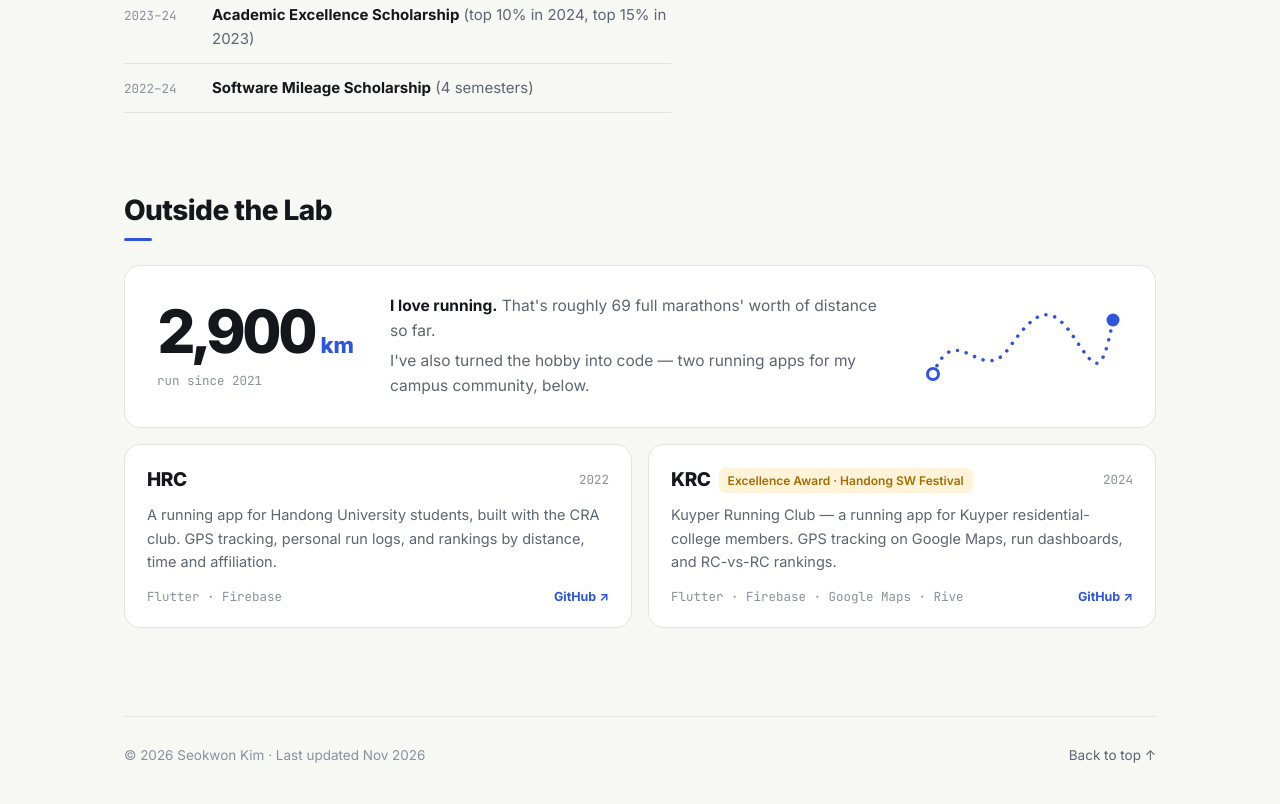
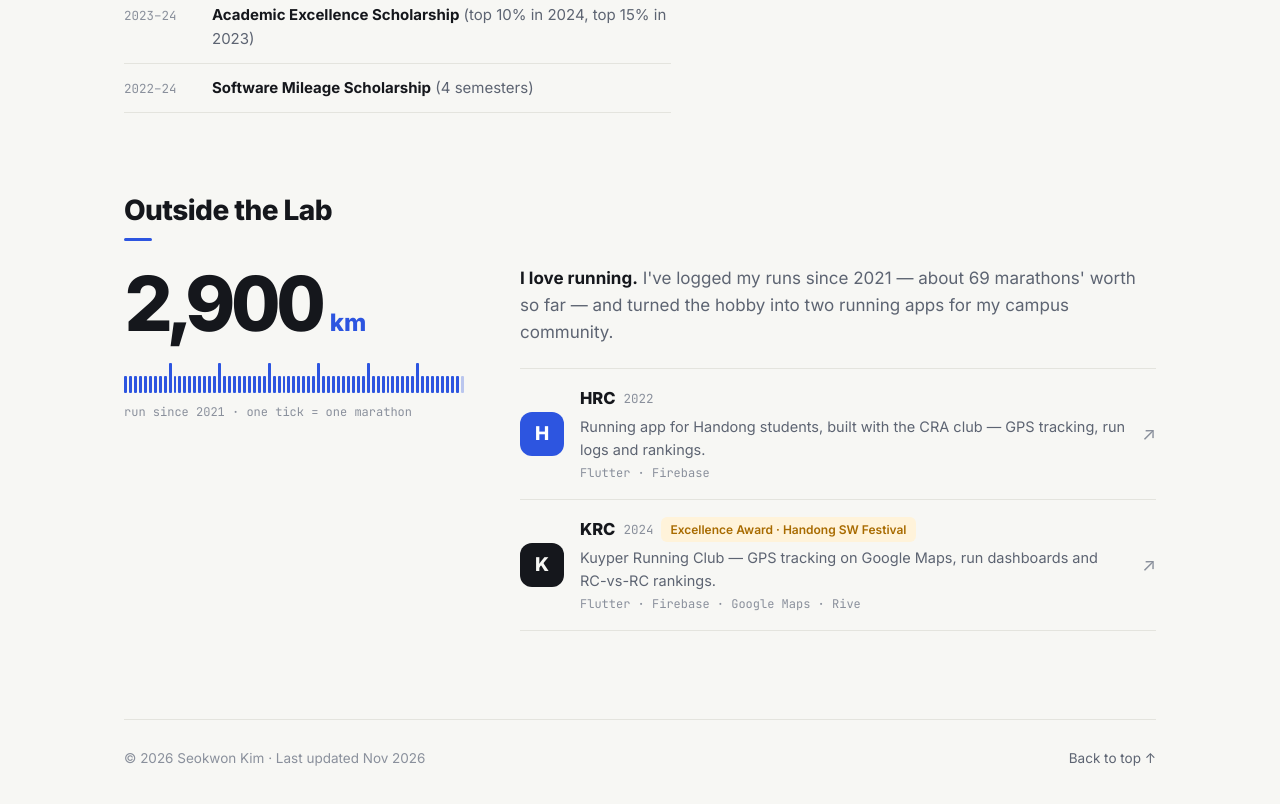
Before and after one commit to isaccKim/isaccKim.github.io, a plain HTML site: page index.html in a window 1280 px wide. Shown: the part 3911-4715 px from the top of the page. Drawn offline with Linux system fonts and the light colour scheme.

Commit message:
Add awards, PSSH collaboration, running section and apps, ARNAI press

```diff
--- a/assets/css/style.css
+++ b/assets/css/style.css
@@ -337,34 +337,41 @@ h2::after {
 .skill-label { font-size: 14px; font-weight: 600; }
 
 /* ---------- Outside the lab ---------- */
-.run-card {
-  display: grid; grid-template-columns: auto 1fr 200px; gap: 36px; align-items: center;
-  background: var(--surface); border: 1px solid var(--line); border-radius: var(--radius);
-  padding: 28px 32px;
+.run { display: grid; grid-template-columns: 340px 1fr; gap: 56px; align-items: start; }
+.run-num { margin: 0; display: flex; align-items: baseline; gap: 8px; line-height: 1; }
+.count { font-size: 76px; font-weight: 800; letter-spacing: -.05em; font-variant-numeric: tabular-nums; }
+.unit { font-size: 24px; font-weight: 750; color: var(--accent); }
+.ticks { display: flex; align-items: flex-end; gap: 2px; height: 30px; margin-top: 22px; }
+.ticks i { flex: 1 1 0; min-width: 2px; height: 55%; background: var(--accent); border-radius: 1px; transform-origin: bottom; }
+.ticks i.major { height: 100%; }
+.ticks i.part { opacity: .3; }
+.ticks.anim i { transform: scaleY(0); }
+.ticks.anim.go i { transform: scaleY(1); transition: transform .45s cubic-bezier(.2, .7, .2, 1); transition-delay: calc(var(--i) * 12ms); }
+.run-caption { margin: 10px 0 0; font-family: var(--mono); font-size: 12px; color: var(--faint); }
+
+.run-lead { margin: 0 0 22px; font-size: 17px; color: var(--muted); max-width: 58ch; }
+.run-lead b { color: var(--text); font-weight: 650; }
+.apps { list-style: none; margin: 0; padding: 0; border-top: 1px solid var(--line); }
+.apps li { border-bottom: 1px solid var(--line); }
+.app {
+  display: grid; grid-template-columns: 44px 1fr auto; gap: 16px; align-items: center;
+  padding: 16px 10px; margin: 0 -10px; border-radius: 12px; color: var(--text);
+  transition: background-color .15s;
 }
-.run-num { margin: 0; display: flex; align-items: baseline; gap: 6px; line-height: 1; }
-.count { font-size: 60px; font-weight: 800; letter-spacing: -.045em; font-variant-numeric: tabular-nums; }
-.unit { font-size: 22px; font-weight: 750; color: var(--accent); }
-.run-since { margin: 10px 0 0; font-family: var(--mono); font-size: 12.5px; color: var(--faint); }
-.run-text p { margin: 0; color: var(--muted); font-size: 15.5px; }
-.run-text p + p { margin-top: 6px; }
-.run-text b { color: var(--text); font-weight: 650; }
-.run-route { width: 100%; height: auto; color: var(--accent); }
-
-.apps { display: grid; grid-template-columns: 1fr 1fr; gap: 16px; margin-top: 16px; }
-.app {
-  display: flex; flex-direction: column; gap: 8px;
-  background: var(--surface); border: 1px solid var(--line); border-radius: var(--radius);
-  padding: 20px 22px; color: var(--text); transition: border-color .2s, box-shadow .2s;
+.app:hover { text-decoration: none; background: var(--surface); }
+.app-icon {
+  width: 44px; height: 44px; border-radius: 12px; display: grid; place-items: center;
+  background: var(--accent); color: var(--accent-ink); font-weight: 800; font-size: 19px;
 }
-.app:hover { text-decoration: none; border-color: color-mix(in srgb, var(--accent) 35%, var(--line)); box-shadow: var(--shadow); }
-.app-head { display: flex; align-items: center; gap: 8px; flex-wrap: wrap; }
-.app-name { font-size: 19px; font-weight: 800; letter-spacing: -.02em; }
-.app-year { margin-left: auto; font-family: var(--mono); font-size: 12.5px; color: var(--faint); }
-.app-desc { margin: 0; color: var(--muted); font-size: 14.5px; }
-.app-foot { margin-top: auto; padding-top: 6px; display: flex; justify-content: space-between; gap: 12px; flex-wrap: wrap; font-size: 12.5px; }
-.stack { font-family: var(--mono); color: var(--faint); }
-.gh { font-weight: 650; color: var(--accent); }
+.app-icon.alt { background: var(--text); color: var(--bg); }
+.app-main { display: flex; flex-direction: column; gap: 3px; min-width: 0; }
+.app-top { display: flex; align-items: center; gap: 8px; flex-wrap: wrap; }
+.app-top b { font-size: 16.5px; font-weight: 750; }
+.app-year { font-family: var(--mono); font-size: 12.5px; color: var(--faint); }
+.app-desc { color: var(--muted); font-size: 14.5px; }
+.stack { font-family: var(--mono); font-size: 12px; color: var(--faint); }
+.app-arrow { color: var(--faint); font-size: 18px; transition: transform .15s, color .15s; }
+.app:hover .app-arrow { color: var(--accent); transform: translate(2px, -2px); }
 .awards a { color: var(--text); text-decoration: underline; text-decoration-color: var(--accent); text-underline-offset: 3px; }
 
 /* ---------- Footer ---------- */
@@ -401,6 +408,7 @@ h2::after {
   html { scroll-behavior: auto; }
   .reveal { opacity: 1; transform: none; transition: none; }
   .pub-fig img, .btn { transition: none; }
+  .ticks.anim i { transform: none; }
 }
 
 /* ---------- Responsive ---------- */
@@ -426,8 +434,9 @@ h2::after {
   .awards li { grid-template-columns: 1fr; gap: 2px; }
   .mini-pubs li { flex-direction: column; gap: 8px; padding: 14px; }
   .footer { width: calc(100% - 32px); }
-  .run-card { grid-template-columns: 1fr; gap: 16px; padding: 22px 20px; }
-  .run-route { width: 160px; }
-  .apps { grid-template-columns: 1fr; }
-  .app-head .badge { order: 3; }
+  .run { grid-template-columns: 1fr; gap: 32px; }
+  .count { font-size: 64px; }
+  .app { grid-template-columns: 40px 1fr; gap: 14px; align-items: start; }
+  .app-icon { width: 40px; height: 40px; font-size: 17px; }
+  .app-arrow { display: none; }
 }
--- a/assets/js/main.js
+++ b/assets/js/main.js
@@ -73,25 +73,34 @@
     btn.remove();
   }));
 
-  /* ---------- Running distance count-up ---------- */
+  /* ---------- Running: marathon ticks + count-up ---------- */
+  const reduce = window.matchMedia('(prefers-reduced-motion: reduce)').matches;
+  const ticks = document.querySelector('.ticks');
   const counter = document.querySelector('.count');
-  const reduce = window.matchMedia('(prefers-reduced-motion: reduce)').matches;
-  if (counter && !reduce && 'IntersectionObserver' in window) {
-    const target = +counter.dataset.target;
-    const fmt = n => n.toLocaleString('en-US');
+  if (ticks) {
+    const ratio = (+ticks.dataset.km || 0) / 42.195;
+    const full = Math.floor(ratio), n = full + (ratio - full > 0.05 ? 1 : 0);
+    ticks.innerHTML = Array.from({ length: n }, (_, i) =>
+      `<i class="${(i + 1) % 10 === 0 ? 'major' : ''}${i === full ? ' part' : ''}" style="--i:${i}"></i>`).join('');
+  }
+  if (!reduce && 'IntersectionObserver' in window && (ticks || counter)) {
+    if (ticks) ticks.classList.add('anim');
+    const target = counter ? +counter.dataset.target : 0;
     const io = new IntersectionObserver(([e]) => {
       if (!e.isIntersecting) return;
       io.disconnect();
+      if (ticks) requestAnimationFrame(() => ticks.classList.add('go'));
+      if (!counter) return;
       const t0 = performance.now(), dur = 1400;
       const step = now => {
         const k = Math.min(1, (now - t0) / dur), eased = 1 - Math.pow(1 - k, 3);
-        counter.textContent = fmt(Math.round(target * eased));
+        counter.textContent = Math.round(target * eased).toLocaleString('en-US');
         if (k < 1) requestAnimationFrame(step);
       };
       counter.textContent = '0';
       requestAnimationFrame(step);
-    }, { threshold: 0.6 });
-    io.observe(counter);
+    }, { threshold: 0.5 });
+    io.observe(document.querySelector('.run-stat') || counter);
   }
 
   /* ---------- Figure lightbox ---------- */
--- a/index.html
+++ b/index.html
@@ -370,34 +370,40 @@
     <div class="section-head reveal">
       <h2>Outside the Lab</h2>
     </div>
-    <div class="run-card reveal">
+    <div class="run reveal">
       <div class="run-stat">
-        <!-- Update the total here when it grows -->
+        <!-- When the total grows, update data-target, the number, and data-km below -->
         <p class="run-num"><span class="count" data-target="2900">2,900</span><span class="unit">km</span></p>
-        <p class="run-since">run since 2021</p>
+        <div class="ticks" data-km="2900" aria-hidden="true"></div>
+        <p class="run-caption">run since 2021 · one tick = one marathon</p>
       </div>
-      <div class="run-text">
-        <p><b>I love running.</b> That's roughly 69 full marathons' worth of distance so far.</p>
-        <p>I've also turned the hobby into code — two running apps for my campus community, below.</p>
+      <div class="run-body">
+        <p class="run-lead"><b>I love running.</b> I've logged my runs since 2021 — about 69 marathons' worth so far — and turned the hobby into two running apps for my campus community.</p>
+        <ul class="apps">
+          <li>
+            <a class="app" href="https://github.com/isaccKim/HRC_Project" target="_blank" rel="noopener">
+              <span class="app-icon" aria-hidden="true">H</span>
+              <span class="app-main">
+                <span class="app-top"><b>HRC</b><span class="app-year">2022</span></span>
+                <span class="app-desc">Running app for Handong students, built with the CRA club — GPS tracking, run logs and rankings.</span>
+                <span class="stack">Flutter · Firebase</span>
+              </span>
+              <span class="app-arrow" aria-hidden="true">↗</span>
+            </a>
+          </li>
+          <li>
+            <a class="app" href="https://github.com/isaccKim/KRC" target="_blank" rel="noopener">
+              <span class="app-icon alt" aria-hidden="true">K</span>
+              <span class="app-main">
+                <span class="app-top"><b>KRC</b><span class="app-year">2024</span><span class="badge">Excellence Award · Handong SW Festival</span></span>
+                <span class="app-desc">Kuyper Running Club — GPS tracking on Google Maps, run dashboards and RC-vs-RC rankings.</span>
+                <span class="stack">Flutter · Firebase · Google Maps · Rive</span>
+              </span>
+              <span class="app-arrow" aria-hidden="true">↗</span>
+            </a>
+          </li>
+        </ul>
       </div>
-      <svg class="run-route" viewBox="0 0 200 100" aria-hidden="true">
-        <path d="M10 78 C 34 20, 58 92, 86 52 S 128 8, 150 40 S 178 86, 190 24" fill="none" stroke="currentColor" stroke-width="3.5" stroke-linecap="round" stroke-dasharray="0.1 9"/>
-        <circle cx="10" cy="78" r="5.5" fill="var(--surface)" stroke="currentColor" stroke-width="3"/>
-        <circle cx="190" cy="24" r="6.5" fill="currentColor"/>
-      </svg>
-    </div>
-
-    <div class="apps reveal">
-      <a class="app" href="https://github.com/isaccKim/HRC_Project" target="_blank" rel="noopener">
-        <div class="app-head"><span class="app-name">HRC</span><span class="app-year">2022</span></div>
-        <p class="app-desc">A running app for Handong University students, built with the CRA club. GPS tracking, personal run logs, and rankings by distance, time and affiliation.</p>
-        <div class="app-foot"><span class="stack">Flutter · Firebase</span><span class="gh">GitHub ↗</span></div>
-      </a>
-      <a class="app" href="https://github.com/isaccKim/KRC" target="_blank" rel="noopener">
-        <div class="app-head"><span class="app-name">KRC</span><span class="badge">Excellence Award · Handong SW Festival</span><span class="app-year">2024</span></div>
-        <p class="app-desc">Kuyper Running Club — a running app for Kuyper residential-college members. GPS tracking on Google Maps, run dashboards, and RC-vs-RC rankings.</p>
-        <div class="app-foot"><span class="stack">Flutter · Firebase · Google Maps · Rive</span><span class="gh">GitHub ↗</span></div>
-      </a>
     </div>
   </section>
 </main>
```
Also changed, not shown: Claude outputs/outside-the-lab.png (added).
